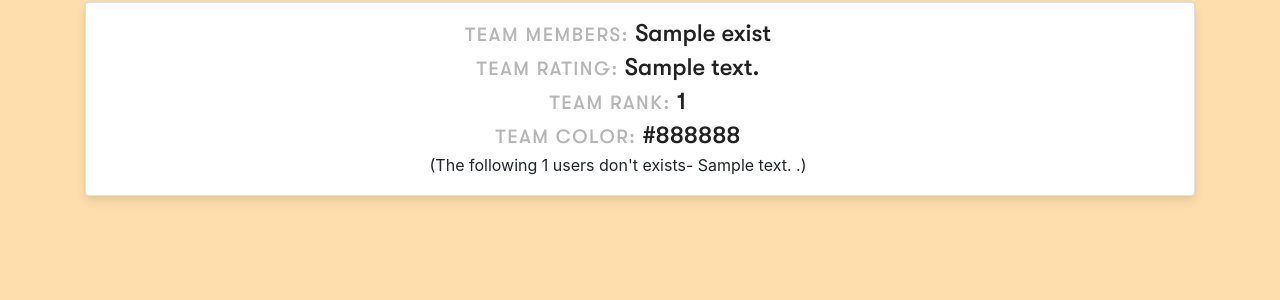
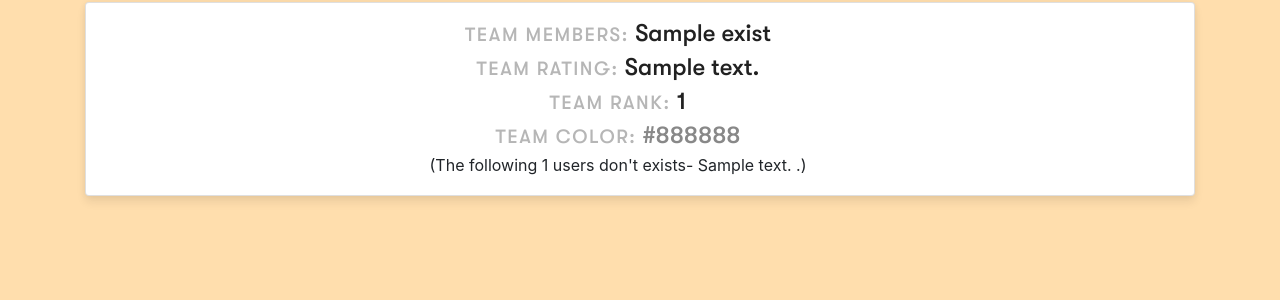
Before and after one commit to AnantShankhdhar/codeforces-crawler, a Django app: template userinfo/templates/userinfo/teamrate.html in a window 1280 px wide. Shown: the part 128-428 px from the top of the page. Run offline with Django 3.2, Linux system fonts and the light colour scheme; the template is opened without the code that fills it: most values are stand-ins (such as "Sample title", 1, 10 or a date in 2020); some libraries are stand-ins or nearby versions.

Commit message:
teamrate color added

```diff
--- a/userinfo/templates/userinfo/teamrate.html
+++ b/userinfo/templates/userinfo/teamrate.html
@@ -59,7 +59,7 @@
             </span>
             <span class="info">
                 <p class="ques" style="display:inline">Team Color: </p>
-                <p class="ans" style="display:inline">{{ color }} </p>
+                <p class="ans" style="display:inline;{% if 'BRed' in color %} color:red; {% else %} color:{{ color}};{% endif %}">{{ color }} </p>
             </span>
             {% if length != 0 %}
                 (The following  {{ length }} users don't exists-
```
